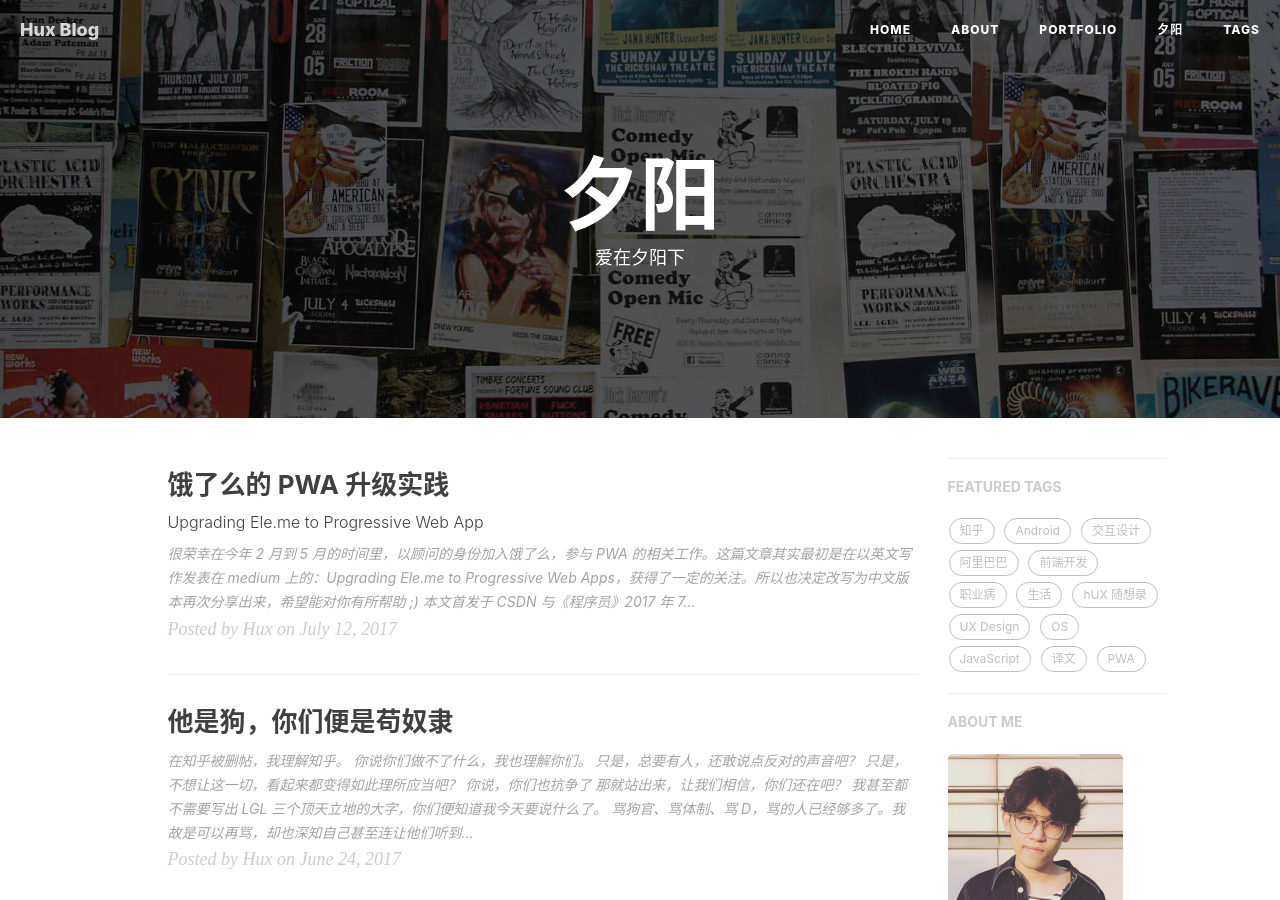
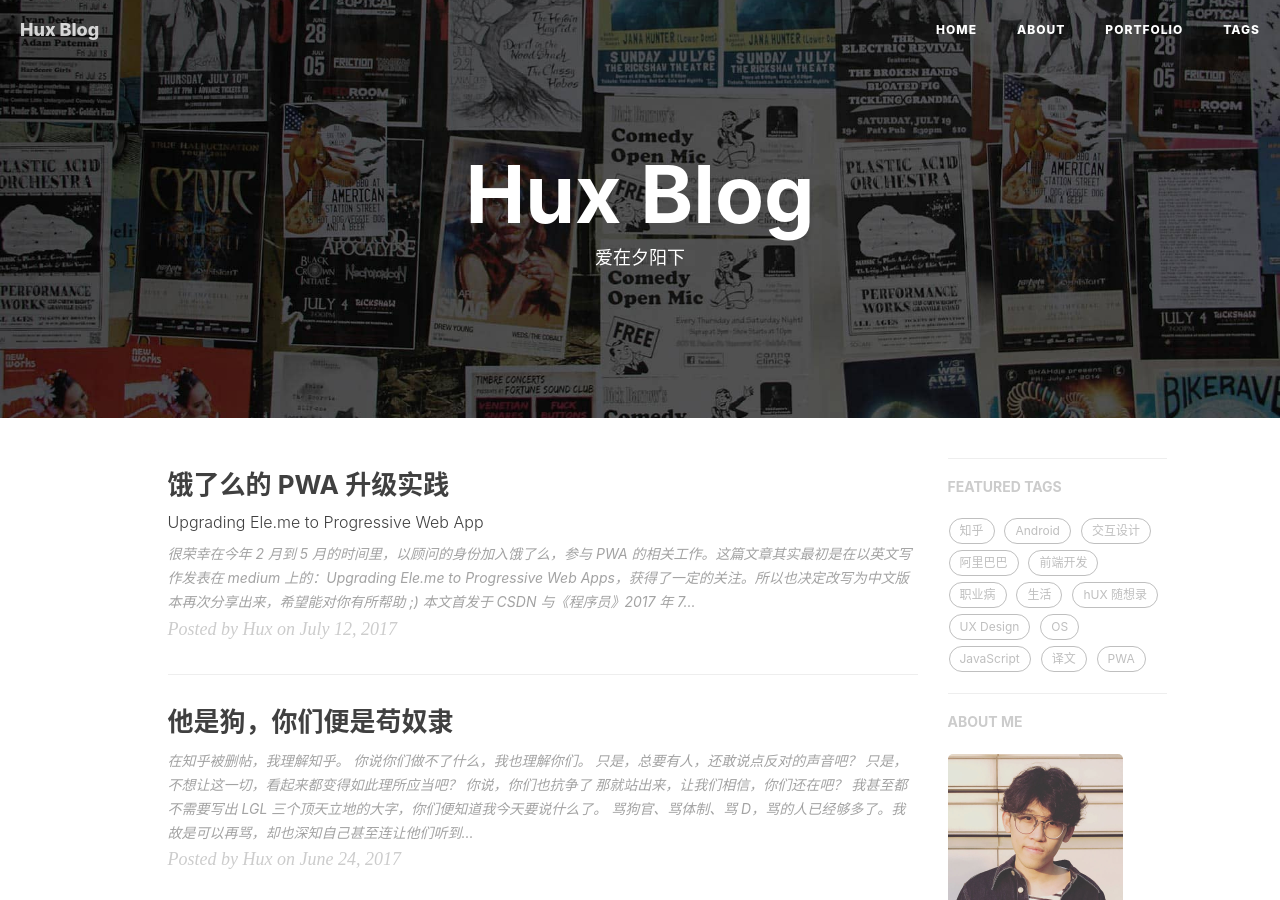
Before and after one commit to linandli/linandli.github.io, a Jekyll site: the page built from index.html, in a window 1280 px wide and 900 px high. Built offline with Jekyll 4.4.1, drawn with Linux system fonts in a browser that asks for light colours; nearby versions of some CDN libraries; the list of posts is cut into pages by our own code; comment, search, counter and statistics services are not loaded.

Commit message:
edit index.html  title

```diff
--- a/index.html
+++ b/index.html
@@ -1,6 +1,6 @@
 ---
 layout: page
-title: 夕阳
+<!-- title: 夕阳 -->
 description: "爱在夕阳下"
 ---
 
```
